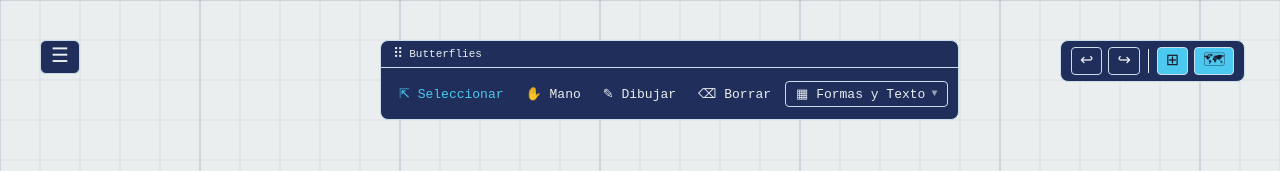
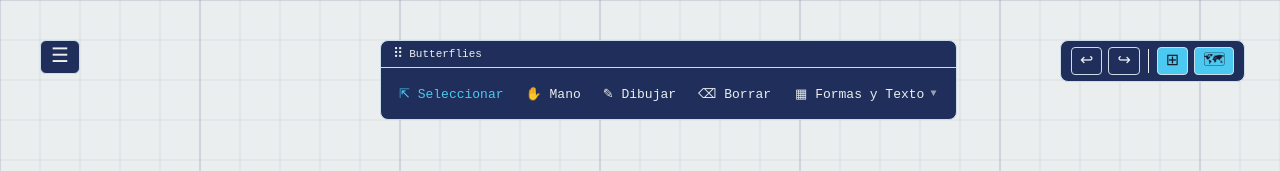
Before and after one commit to Rahyned/butterflies, a React (Vite) app: page / in a window 1280 px wide. Shown: the top 171 px of the page. Built offline with nearby package versions, Linux system fonts and the light colour scheme.

Commit message:
fix: dropdown sin borde en Formas y Texto, separadores mas visibles

```diff
--- a/src/components/Toolbar.tsx
+++ b/src/components/Toolbar.tsx
@@ -42,9 +42,8 @@ const activeBtn: React.CSSProperties = {
 const dropdownBtn: React.CSSProperties = {
   ...btnBase,
   padding: '4px 10px',
-  background: '#1F2E5A',
-  borderRadius: '4px',
-  border: '1px solid #CCDDEA',
+  border: 'none',
+  borderRadius: 0,
   gap: '6px',
 };
 
@@ -217,7 +216,7 @@ export default function Toolbar({
                       height: 1,
                       background: '#EAEEEF',
                       margin: '2px 12px',
-                      opacity: 0.4,
+                      opacity: 0.8,
                     }} />
                   )}
                 </div>
```
